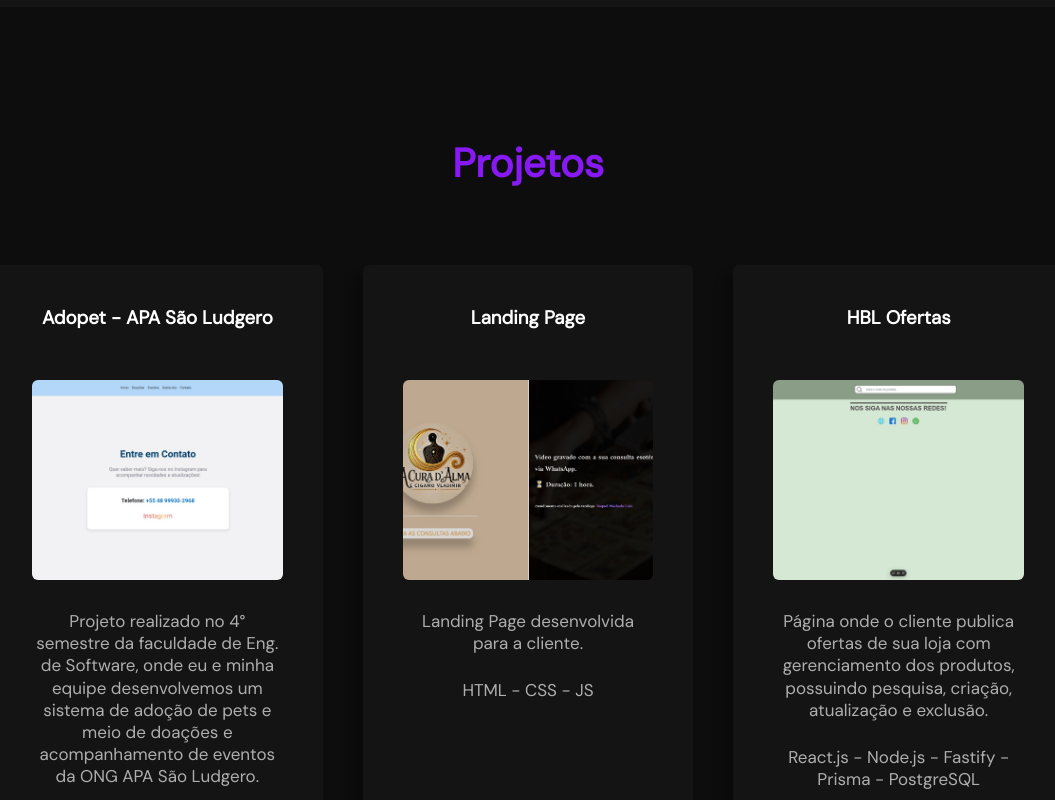
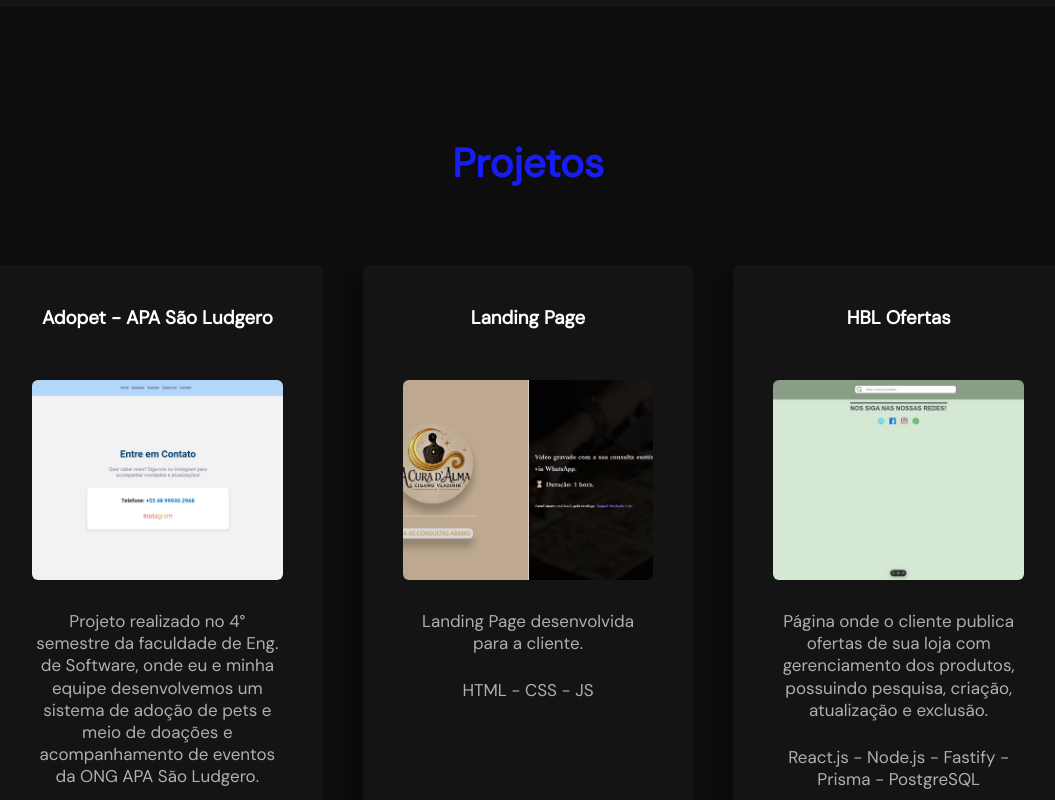
Before and after one commit to BezerraLuiz/portifolio, a plain HTML site: page index.html in a window 1280 px wide. Shown: the part 1500-2300 px from the top of the page, without its empty margins (112-1167 px from the left). Drawn offline with nearby package versions, Linux system fonts and the light colour scheme; a web font is replaced by a local one.

Commit message:
feat: add projects

```diff
--- a/assets/css/style.css
+++ b/assets/css/style.css
@@ -9,20 +9,31 @@
 }
 
 :root {
-  --hue: 270; /* Hue para roxo */
-  --primary-color: hsl(var(--hue), 92%, 53%); /* Cor principal roxa mais clara */
-  --primary-hover: hsl(var(--hue), 92%, 43%); /* Hover para a cor roxa mais clara */
-  --secundary-color: hsl(0, 0%, 5%); /* Preto */
-  --third-color: hsla(0, 0%, 100%, 0.1); /* Cor com transparência */
-  --bg-color: hsl(0, 0%, 8%); /* Fundo escuro */
-
-  --headline: hsl(0, 0%, 100%); /* Branco */
-  --paragraph: hsla(0, 0%, 100%, 0.658); /* Branco com opacidade */
-  --paragraph-2: hsl(calc(var(--hue) + 10), 14%, 97%); /* Cor de parágrafo mais clara */
-
-  font-size: 62.5%; /* 10px para 1rem */
-
-  --nav-height: 7.2rem; /* Altura da navegação */
+  --hue: 239;
+  /* Hue para roxo */
+  --primary-color: hsl(var(--hue), 92%, 53%);
+  /* Cor principal roxa mais clara */
+  --primary-hover: hsl(var(--hue), 92%, 43%);
+  /* Hover para a cor roxa mais clara */
+  --secundary-color: hsl(0, 0%, 5%);
+  /* Preto */
+  --third-color: hsla(0, 0%, 100%, 0.1);
+  /* Cor com transparência */
+  --bg-color: hsl(0, 0%, 8%);
+  /* Fundo escuro */
+
+  --headline: hsl(0, 0%, 100%);
+  /* Branco */
+  --paragraph: hsla(0, 0%, 100%, 0.658);
+  /* Branco com opacidade */
+  --paragraph-2: hsl(calc(var(--hue) + 10), 14%, 97%);
+  /* Cor de parágrafo mais clara */
+
+  font-size: 62.5%;
+  /* 10px para 1rem */
+
+  --nav-height: 7.2rem;
+  /* Altura da navegação */
 }
 
 
@@ -209,12 +220,7 @@ body nav#navigation .social-links li:nth-child(2) svg:hover path:nth-child(2) {
 }
 
 body.light-mode .social-links li:nth-child(2) svg:hover path:nth-child(2),
-body.light-mode
-  nav#navigation
-  .social-links
-  li:nth-child(2)
-  svg:hover
-  path:nth-child(2) {
+body.light-mode nav#navigation .social-links li:nth-child(2) svg:hover path:nth-child(2) {
   fill: #000;
 }
 
@@ -456,6 +462,7 @@ body.menu-expanded button path {
   from {
     width: 0;
   }
+
   to {
     width: 27.5rem;
   }
@@ -465,6 +472,7 @@ body.menu-expanded button path {
   from {
     border-right-color: var(--primary-color);
   }
+
   to {
     border-right-color: transparent;
   }
@@ -488,9 +496,11 @@ body.menu-expanded button path {
   0% {
     transform: translateY(2rem);
   }
+
   50% {
     transform: translateY(-2rem);
   }
+
   100% {
     transform: translateY(2rem);
   }
@@ -562,6 +572,7 @@ body.light-mode #home img#notebook-2-white {
   from {
     opacity: 0;
   }
+
   to {
     opacity: 1;
   }
@@ -572,6 +583,7 @@ body.light-mode #home img#notebook-2-white {
     right: -4rem;
     opacity: 0;
   }
+
   to {
     right: -2rem;
     opacity: 1;
@@ -638,7 +650,7 @@ body.light-mode #home img#notebook-2-white {
   font-style: italic;
 }
 
-#projects header p + a {
+#projects header p+a {
   padding: 0.8rem 2rem;
   color: var(--paragraph);
 
@@ -699,7 +711,7 @@ body.light-mode #home img#notebook-2-white {
   transition: 300ms;
 }
 
-#projects .card:hover > .img-wrapper img {
+#projects .card:hover>.img-wrapper img {
   filter: opacity(0.5);
 }
 
@@ -720,7 +732,7 @@ body.light-mode #home img#notebook-2-white {
   transition: 400ms;
 }
 
-#projects .card:hover > .img-wrapper .buttons {
+#projects .card:hover>.img-wrapper .buttons {
   visibility: visible;
   opacity: 1;
 }
@@ -758,7 +770,7 @@ body.light-mode #home img#notebook-2-white {
   cursor: pointer;
 }
 
-#projects .card .buttons a:hover > svg {
+#projects .card .buttons a:hover>svg {
   fill: #fff;
 }
 
@@ -1008,7 +1020,7 @@ footer .social-links li:nth-child(4) svg path:nth-child(2) {
   transition: 500ms;
 }
 
-#toggle input:checked + label::before {
+#toggle input:checked+label::before {
   transform: translateX(3.8rem);
 }
 
@@ -1220,27 +1232,15 @@ footer .social-links li:nth-child(4) svg path:nth-child(2) {
     stroke: #ff377a;
   }
 
-  nav#navigation.scroll
-    .social-links
-    li:nth-child(2)
-    svg:hover
-    path:nth-child(2) {
+  nav#navigation.scroll .social-links li:nth-child(2) svg:hover path:nth-child(2) {
     fill: #fff;
   }
 
-  nav#navigation.scroll
-    .social-links
-    li:nth-child(3)
-    svg:hover
-    path:nth-child(2) {
+  nav#navigation.scroll .social-links li:nth-child(3) svg:hover path:nth-child(2) {
     fill: #0a66c2;
   }
 
-  nav#navigation.scroll
-    .social-links
-    li:nth-child(4)
-    svg:hover
-    path:nth-child(2) {
+  nav#navigation.scroll .social-links li:nth-child(4) svg:hover path:nth-child(2) {
     fill: #00abf0;
   }
 
@@ -1291,6 +1291,7 @@ footer .social-links li:nth-child(4) svg path:nth-child(2) {
     from {
       width: 0;
     }
+
     to {
       width: 38rem;
     }
@@ -1470,6 +1471,7 @@ footer .social-links li:nth-child(4) svg path:nth-child(2) {
     from {
       width: 0;
     }
+
     to {
       width: 23.5rem;
     }
@@ -1562,6 +1564,7 @@ footer .social-links li:nth-child(4) svg path:nth-child(2) {
     from {
       width: 0;
     }
+
     to {
       width: 18rem;
     }
--- a/assets/js/projetos.js
+++ b/assets/js/projetos.js
@@ -135,6 +135,81 @@ function projetos(section) {
           <p>React.js - Node.js - Fastify - Prisma - PostgreSQL</p>
         </div>
         <div class="card">
+          <h3>Lua de Tarot</h3>
+          <div class="img-wrapper">
+            <img src="./assets/images/projects/luadetarot.png" alt="Imagem do projeto." />
+            <div class="buttons">
+              <a href="https://github.com/BezerraLuiz/lua-de-tarot" target="_blank" title="Repositório no Github">
+                <svg
+                  xmlns="http://www.w3.org/2000/svg"
+                  viewBox="0 0 24 24"
+                  width="24"
+                  height="24"
+                >
+                  <path fill="none" d="M0 0h24v24H0z" />
+                  <path
+                    d="M12 2C6.475 2 2 6.475 2 12a9.994 9.994 0 0 0 6.838 9.488c.5.087.687-.213.687-.476 0-.237-.013-1.024-.013-1.862-2.512.463-3.162-.612-3.362-1.175-.113-.288-.6-1.175-1.025-1.413-.35-.187-.85-.65-.013-.662.788-.013 1.35.725 1.538 1.025.9 1.512 2.338 1.087 2.912.825.088-.65.35-1.087.638-1.337-2.225-.25-4.55-1.113-4.55-4.938 0-1.088.387-1.987 1.025-2.688-.1-.25-.45-1.275.1-2.65 0 0 .837-.262 2.75 1.026a9.28 9.28 0 0 1 2.5-.338c.85 0 1.7.112 2.5.337 1.912-1.3 2.75-1.024 2.75-1.024.55 1.375.2 2.4.1 2.65.637.7 1.025 1.587 1.025 2.687 0 3.838-2.337 4.688-4.562 4.938.362.312.675.912.675 1.85 0 1.337-.013 2.412-.013 2.75 0 .262.188.574.688.474A10.016 10.016 0 0 0 22 12c0-5.525-4.475-10-10-10z"
+                    fill="rgba(255,255,255,1)"
+                  />
+                </svg>
+              </a>
+              <a href="https://luadetarot.com/" target="_blank" title="Ver Projeto">
+                <svg
+                  xmlns="http://www.w3.org/2000/svg"
+                  viewBox="0 0 24 24"
+                  width="24"
+                  height="24"
+                >
+                  <path fill="none" d="M0 0h24v24H0z" />
+                  <path
+                    d="M12 3c5.392 0 9.878 3.88 10.819 9-.94 5.12-5.427 9-10.819 9-5.392 0-9.878-3.88-10.819-9C2.121 6.88 6.608 3 12 3zm0 16a9.005 9.005 0 0 0 8.777-7 9.005 9.005 0 0 0-17.554 0A9.005 9.005 0 0 0 12 19zm0-2.5a4.5 4.5 0 1 1 0-9 4.5 4.5 0 0 1 0 9zm0-2a2.5 2.5 0 1 0 0-5 2.5 2.5 0 0 0 0 5z"
+                  />
+                </svg>
+              </a>
+            </div>
+          </div>
+          <p>Página que auxilia meu cliente a publicar suas consultas e melhorar o acesso de seus clientes às informações de seu trabalho.</p>
+          <p>HTML - CSS - JS</p>
+        </div>
+        <div class="card">
+          <h3>DoskiGiTattoo</h3>
+          <div class="img-wrapper">
+            <img src="./assets/images/projects/doskigitattoo.png" alt="Imagem do projeto." />
+            <div class="buttons">
+              <a href="https://github.com/BezerraLuiz/doski.gi-portfolio" target="_blank" title="Repositório no Github">
+                <svg
+                  xmlns="http://www.w3.org/2000/svg"
+                  viewBox="0 0 24 24"
+                  width="24"
+                  height="24"
+                >
+                  <path fill="none" d="M0 0h24v24H0z" />
+                  <path
+                    d="M12 2C6.475 2 2 6.475 2 12a9.994 9.994 0 0 0 6.838 9.488c.5.087.687-.213.687-.476 0-.237-.013-1.024-.013-1.862-2.512.463-3.162-.612-3.362-1.175-.113-.288-.6-1.175-1.025-1.413-.35-.187-.85-.65-.013-.662.788-.013 1.35.725 1.538 1.025.9 1.512 2.338 1.087 2.912.825.088-.65.35-1.087.638-1.337-2.225-.25-4.55-1.113-4.55-4.938 0-1.088.387-1.987 1.025-2.688-.1-.25-.45-1.275.1-2.65 0 0 .837-.262 2.75 1.026a9.28 9.28 0 0 1 2.5-.338c.85 0 1.7.112 2.5.337 1.912-1.3 2.75-1.024 2.75-1.024.55 1.375.2 2.4.1 2.65.637.7 1.025 1.587 1.025 2.687 0 3.838-2.337 4.688-4.562 4.938.362.312.675.912.675 1.85 0 1.337-.013 2.412-.013 2.75 0 .262.188.574.688.474A10.016 10.016 0 0 0 22 12c0-5.525-4.475-10-10-10z"
+                    fill="rgba(255,255,255,1)"
+                  />
+                </svg>
+              </a>
+              <a href="https://doskigitattoo.netlify.app/" target="_blank" title="Ver Projeto">
+                <svg
+                  xmlns="http://www.w3.org/2000/svg"
+                  viewBox="0 0 24 24"
+                  width="24"
+                  height="24"
+                >
+                  <path fill="none" d="M0 0h24v24H0z" />
+                  <path
+                    d="M12 3c5.392 0 9.878 3.88 10.819 9-.94 5.12-5.427 9-10.819 9-5.392 0-9.878-3.88-10.819-9C2.121 6.88 6.608 3 12 3zm0 16a9.005 9.005 0 0 0 8.777-7 9.005 9.005 0 0 0-17.554 0A9.005 9.005 0 0 0 12 19zm0-2.5a4.5 4.5 0 1 1 0-9 4.5 4.5 0 0 1 0 9zm0-2a2.5 2.5 0 1 0 0-5 2.5 2.5 0 0 0 0 5z"
+                  />
+                </svg>
+              </a>
+            </div>
+          </div>
+          <p>Meu cliente utiliza o website como uma forma de divulgação do seu trabalho e divulgas métodos de agendamento para seus clientes
+          e métodos de cuidados nas tatuagens que são passadas para seus clientes, facilitando a passagem de informações.</p>
+          <p>HTML - CSS - JS</p>
+        </div>
+        <div class="card">
           <h3>Em breve...</h3>
           <svg
             xmlns="http://www.w3.org/2000/svg"
--- a/index.html
+++ b/index.html
@@ -16,10 +16,7 @@
       property="og:description"
       content="Portifólio de Luiz Bezerra, desenvolvedor web Front-end"
     />
-    <meta
-      property="og:image"
-      content="./assets/images/image-perfil.png"
-    />
+    <meta property="og:image" content="./assets/images/image-perfil.png" />
     <meta property="og:type" content="website" />
     <meta
       name="keywords"
@@ -362,7 +359,10 @@
           <div class="content">
             <ul>
               <li>
-                <a href="mailto: luizantoniopcb@gmail.com" title="Enviar e-mail">
+                <a
+                  href="mailto: luizantoniopcb@gmail.com"
+                  title="Enviar e-mail"
+                >
                   <svg
                     width="24"
                     height="24"
@@ -392,7 +392,8 @@
               <li>
                 <a href="tel:+5521971602369" title="Fazer ligação"
                   ><img
-                    src="./assets/icons/celular.svg"
+                    style="width: 24px; height: 24px"
+                    src="./assets/icons/celular.png"
                     alt="Ícone de celular."
                     id="cel"
                   />
@@ -424,9 +425,13 @@
           </div>
         </div>
 
-        <div class="col-b">
-          <img style="height: 200px; width: 200px;" src="./assets/images/celular-2.png" alt="Ícone de celular." />
-        </div>
+        <!-- <div class="col-b">
+          <img
+            style="height: 200px; width: 200px"
+            src="./assets/images/celular-2.png"
+            alt="Ícone de celular."
+          />
+        </div> -->
       </div>
     </section>
 
```
Also changed, not shown: assets/icons/celular.png (added), assets/icons/celular.svg (deleted), assets/icons/favicon.png, assets/images/celular-2.png (deleted), assets/images/projects/doskigitattoo.png (added), assets/images/projects/luadetarot.png (added).
